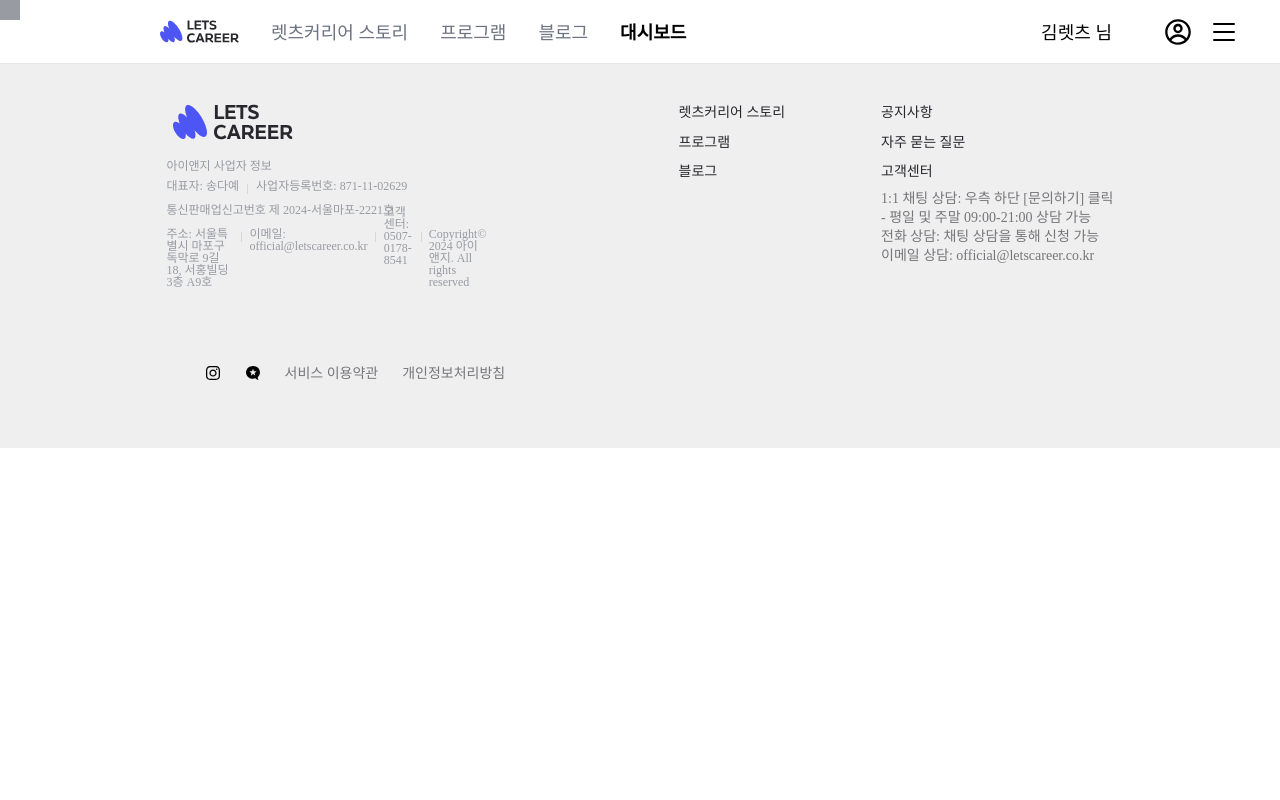
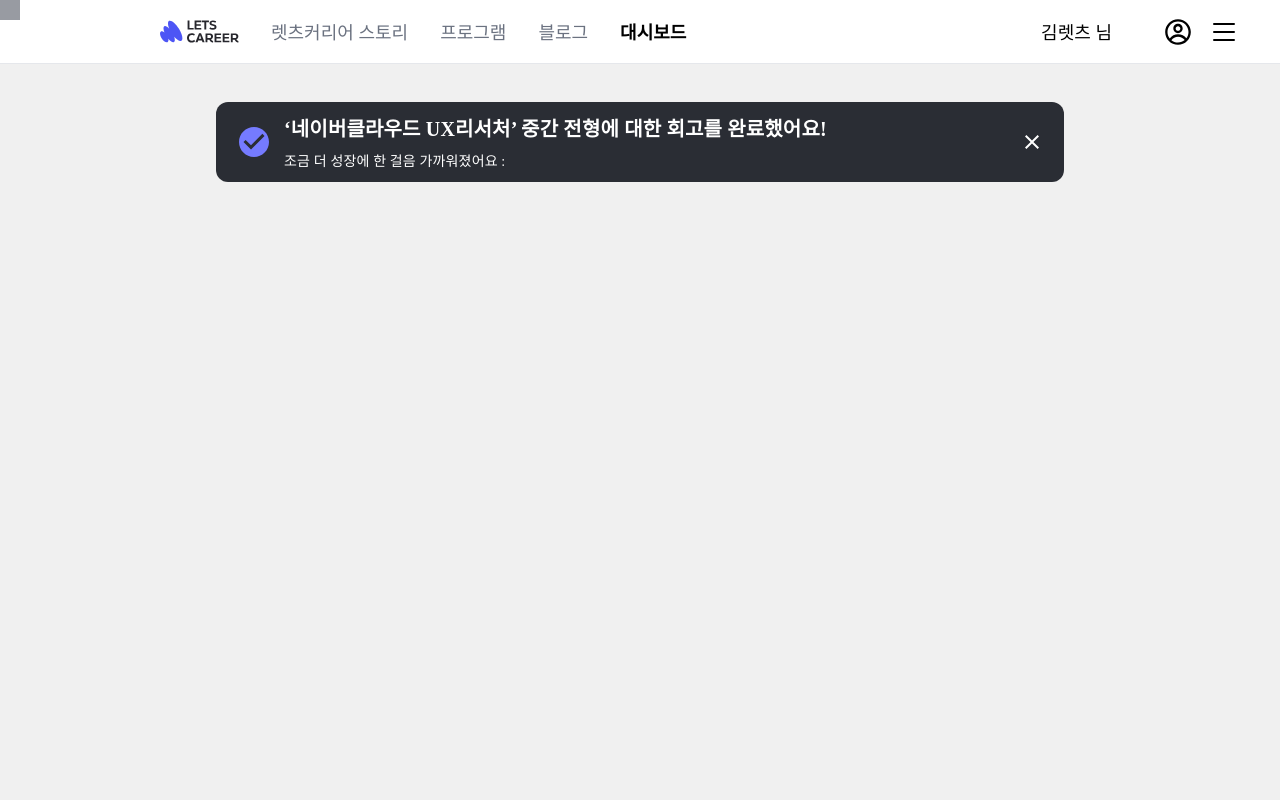
Before and after one commit to LetsCareer-A/LetsCareerA-FE, a React (Vite) app: page / in a window 1280 px wide. Shown: the top 800 px of the page. Built offline with nearby package versions, Linux system fonts and the light colour scheme.

Commit message:
#7 [Design] Toast 웹퍼블리싱

```diff
--- a/package.json
+++ b/package.json
@@ -12,6 +12,7 @@
   "dependencies": {
     "@emotion/react": "^11.13.3",
     "@emotion/styled": "^11.13.0",
+    "@mui/icons-material": "^6.0.0",
     "@mui/material": "^6.0.0",
     "@tanstack/react-query": "^5.52.1",
     "axios": "^1.7.5",
--- a/src/App.tsx
+++ b/src/App.tsx
@@ -1,7 +1,10 @@
 import { BrowserRouter as Router, Routes, Route } from 'react-router-dom';
 import { QueryClient, QueryClientProvider } from '@tanstack/react-query';
+import { Box } from '@mui/material';
+
 import Navbar from './components/Navbar';
 import Footer from './components/Footer';
+import Toast from './components/Toast';
 
 const queryClient = new QueryClient();
 
@@ -9,6 +12,17 @@
   return (
     <div>
     <Navbar/>
+    <Box
+      sx={{
+        display: 'flex',
+        justifyContent: 'center',
+        alignItems: 'center',
+        height: '100vh', // 화면 전체 높이
+        backgroundColor: '#f0f0f0', // 배경색
+      }}
+    >
+      <Toast />
+    </Box>
     <Footer/>
     </div>
 
--- /dev/null
+++ b/src/components/Toast.tsx
@@ -0,0 +1,85 @@
+import React from 'react';
+import { Box, Typography, IconButton } from '@mui/material';
+import CheckCircleIcon from '@mui/icons-material/CheckCircle';
+import { MoreHoriz } from '@mui/icons-material';
+import CloseIcon from '@mui/icons-material/Close';
+
+const Toast = () => {
+  return (
+    <Box
+      sx={{
+        position: 'fixed', // 화면에 고정
+        top: 102,       // 화면 하단에서 20px 떨어진 위치
+        left: '50%',      // 화면 중앙에 위치
+        transform: 'translateX(-50%)', // 중앙 정렬을 위한 이동
+        width: 848,
+        height: 80,
+        padding: '16px 20px',
+        backgroundColor: '#2a2d34',
+        borderRadius: '12px',
+        display: 'flex',
+        justifyContent: 'space-between',
+        alignItems: 'center',
+        zIndex: 1300, // 기본 MUI zIndex보다 높게 설정하여 오버레이가 항상 위에 보이도록 함
+      }}
+    >
+      <Box
+        sx={{
+          display: 'flex',
+          alignItems: 'center',
+          gap: 1.5, // gap-4
+        }}
+      >
+        <CheckCircleIcon
+          sx={{
+            width: 36,
+            height: 36,
+            color: '#757BFF',
+          }}
+        />
+        <Box
+          sx={{
+            display: 'flex',
+            flexDirection: 'column',
+            alignItems: 'flex-start',
+            gap: 0.5, // gap-0.5
+          }}
+        >
+          <Typography
+            variant="h6"
+            component="div"
+            sx={{
+              color: 'white',
+              fontWeight: 'bold',
+              fontFamily: 'Pretendard',
+              lineHeight: '1.75', // leading-7
+            }}
+          >
+            ‘네이버클라우드 UX리서처’ 중간 전형에 대한 회고를 완료했어요!
+          </Typography>
+          <Typography
+            variant="body2"
+            sx={{
+              color: 'white',
+              fontFamily: 'Pretendard',
+              lineHeight: '1.5', // leading-snug
+            }}
+          >
+            조금 더 성장에 한 걸음 가까워졌어요 :
+          </Typography>
+        </Box>
+      </Box>
+      <IconButton
+        sx={{
+          width: 24,
+          height: 24,
+          backgroundColor: 'transparent',
+        }}
+      >
+        <CloseIcon sx={{ color: 'white' }} />
+      </IconButton>
+    </Box>
+  );
+};
+
+export default Toast;
```
Also changed, not shown: 1 other file (tests, documents, lock files or other folders).
